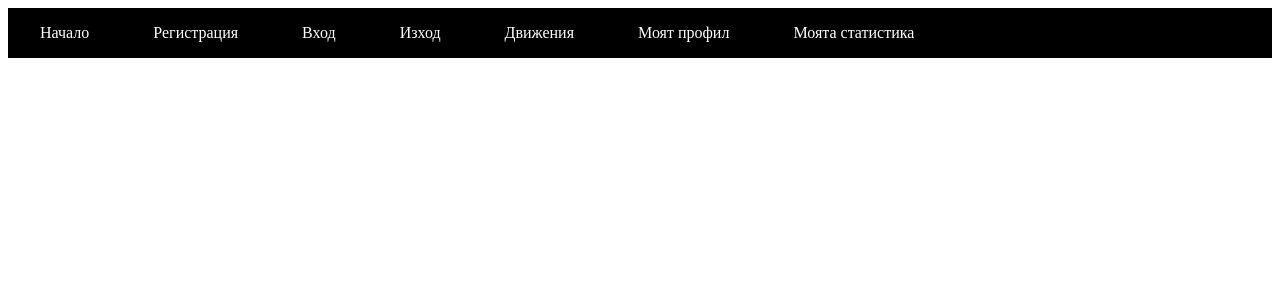
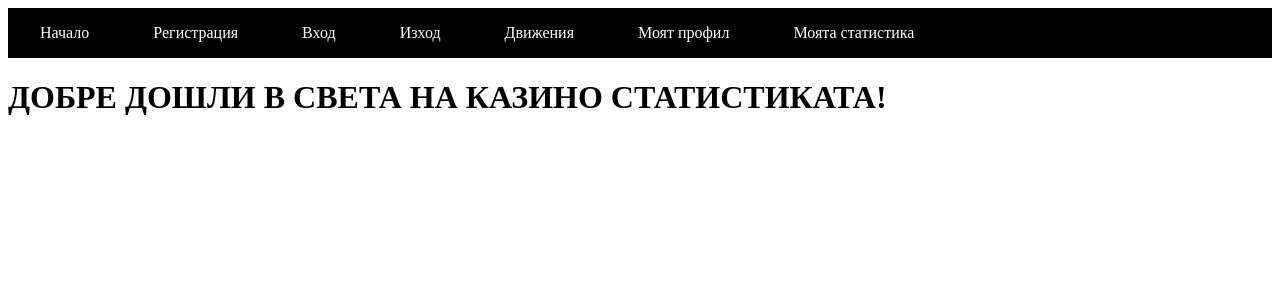
Before and after one commit to lenzarata93/RATE, a React (Vite) app in the folder client/betStat/: page / in a window 1280 px wide. Shown: the top 300 px of the page. Built offline with nearby package versions, Linux system fonts and the light colour scheme.

Commit message:
add custom Home Page and LogOut allert

```diff
--- a/client/betStat/src/App.jsx
+++ b/client/betStat/src/App.jsx
@@ -8,6 +8,8 @@ import Moves from "./components/usersComponents/Moves";
 import Profile from "./components/usersComponents/Profile";
 import Registration from "./components/usersComponents/Registration";
 import Stat from "./components/usersComponents/Stat";
+import Home from './components/usersComponents/Home';
+import LogOut from './components/usersComponents/LogOut';
 
 
 function App() {
@@ -17,9 +19,10 @@ function App() {
     <div id="page">
    <Navigation />
    <Routes>
+    <Route path='/' element={<Home/>} />
     <Route  path='/registration' element={<Registration />} />
     <Route path='/login' element={<Login />} />
-    <Route path='/logout' />
+    <Route path='/logout' element ={<LogOut />}/>
     <Route path='/moves' element={ <Moves />} />
     <Route path='/myProfile' element ={<Profile />} />
     <Route path='/myStat' element ={ <Stat />} />
--- /dev/null
+++ b/client/betStat/src/components/usersComponents/Home.jsx
@@ -0,0 +1,3 @@
+export default function Home(){
+    return(<h1>ДОБРЕ ДОШЛИ В СВЕТА НА КАЗИНО СТАТИСТИКАТА!</h1>)
+};
--- /dev/null
+++ b/client/betStat/src/components/usersComponents/LogOut.jsx
@@ -0,0 +1,5 @@
+export default function LogOut(){
+    return(
+        alert(`U will logout from your profile`)
+    );
+}
```
